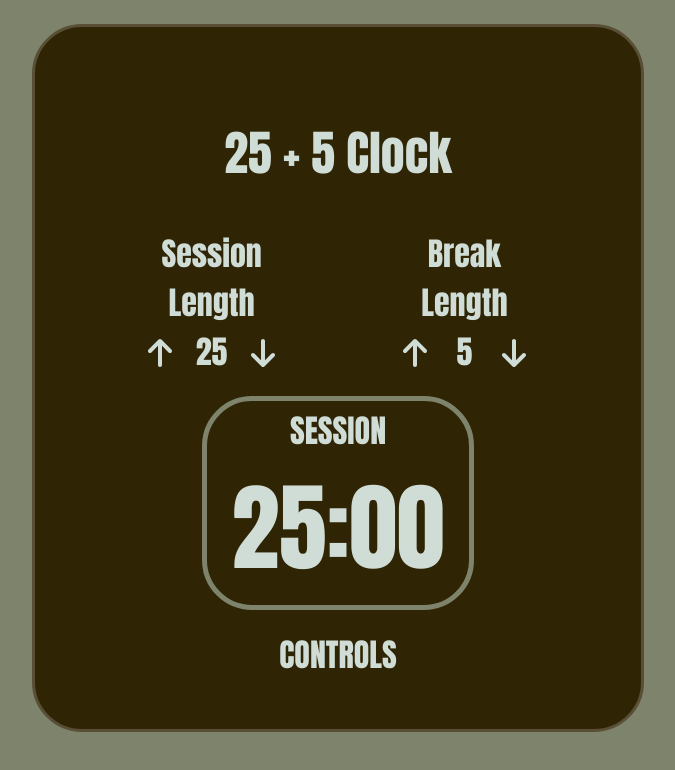
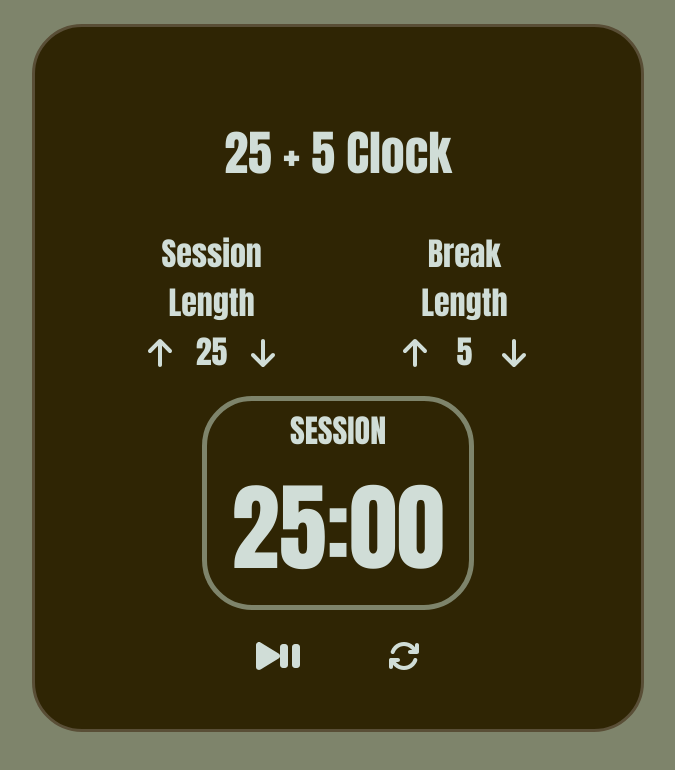
Before and after one commit to rastlyn80/25-5-clock, a React (Create React App) app: page / in a window 1280 px wide. Shown: the top 770 px of the page, without its empty margins (302-977 px from the left). Built offline with nearby package versions, Linux system fonts and the light colour scheme.

Commit message:
Finished Styling the Controls Component

```diff
--- a/src/components/Controls.js
+++ b/src/components/Controls.js
@@ -1,8 +1,20 @@
 import React from "react";
+import { FontAwesomeIcon } from "@fortawesome/react-fontawesome";
+import { faPlay, faPause, faRefresh } from "@fortawesome/free-solid-svg-icons";
 
 class Controls extends React.Component {
   render() {
-    return <div>CONTROLS</div>;
+    return (
+      <div className="arrows" style={{ width: "50%", margin: "auto" }}>
+        <div id="start_stop">
+          <FontAwesomeIcon icon={faPlay} />
+          <FontAwesomeIcon icon={faPause} />
+        </div>
+        <div id="reset">
+          <FontAwesomeIcon icon={faRefresh} />
+        </div>
+      </div>
+    );
   }
 }
 
```
